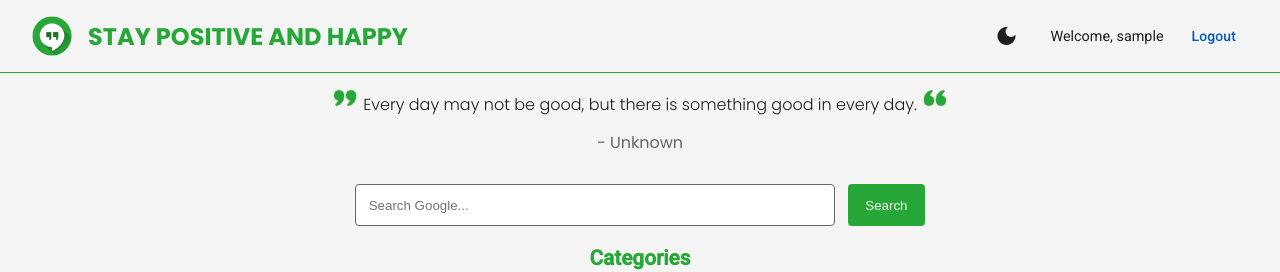
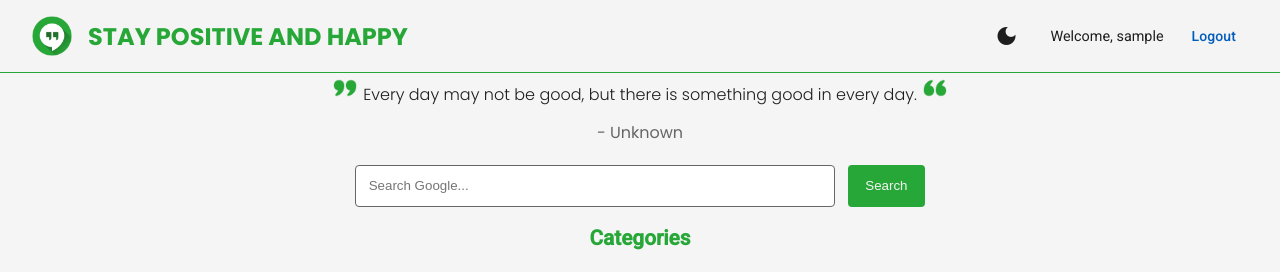
Before and after one commit to LejeuneA/positive-quotes-app, an Angular app: page /home in a window 1280 px wide. Shown: the top 272 px of the page. Built offline with nearby package versions, Linux system fonts and the light colour scheme; no server answers; sample sign-in values are in the browser's storage.

Commit message:
Update quote.component.scss

```diff
--- a/src/app/components/quote/quote.component.scss
+++ b/src/app/components/quote/quote.component.scss
@@ -2,7 +2,7 @@
 
 .quote-container {
   text-align: center;
-  padding: 0.8rem;
+  padding: 0.2rem;
   font-family: "Poppins", sans-serif;
   background-color: inherit;
 
```
